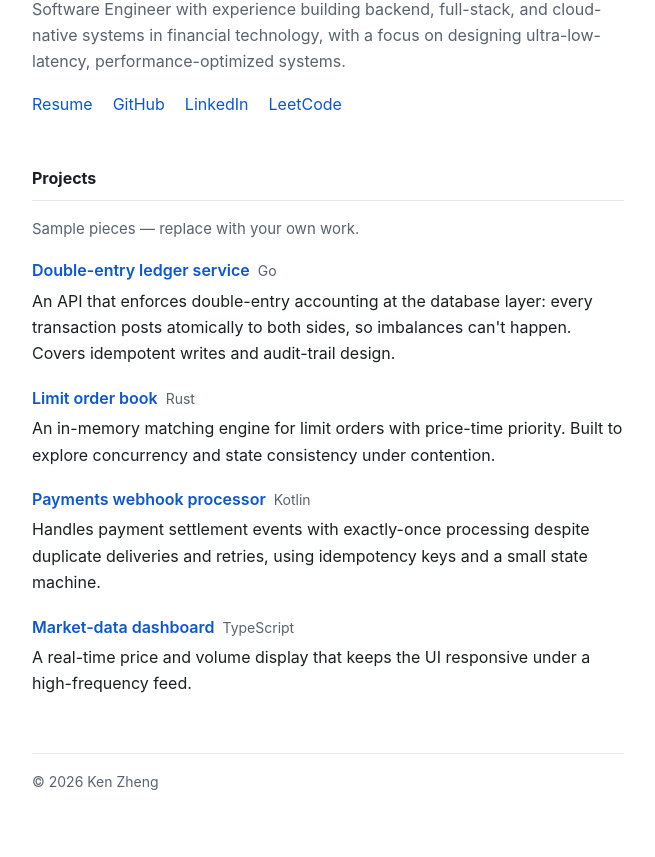
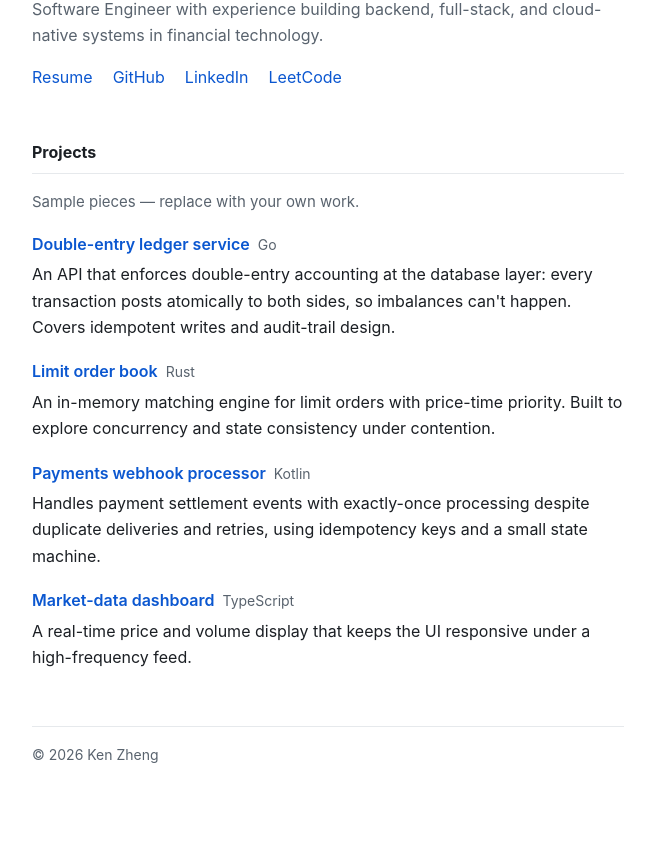
Before and after one commit to IX-999/portfolio, a plain HTML site: page index.html in a window 1280 px wide. Shown: the part 118-975 px from the top of the page, without its empty margins (312-967 px from the left). After the commit the page ends 948 px from the top, so only its background shows below. Drawn offline with Linux system fonts and the light colour scheme.

Commit message:
Revert "Add ultra-low-latency systems focus to role summary"
This reverts commit 118db3a92750caf56785c740492ace0783445f4e.

```diff
--- a/index.html
+++ b/index.html
@@ -74,7 +74,7 @@
 <main>
   <header>
     <h1>Ken Zheng</h1>
-    <p class="role">Software Engineer with experience building backend, full-stack, and cloud-native systems in financial technology, with a focus on designing ultra-low-latency, performance-optimized systems.</p>
+    <p class="role">Software Engineer with experience building backend, full-stack, and cloud-native systems in financial technology.</p>
     <nav class="contact-links">
       <a href="resume.pdf">Resume</a>
       <a href="https://github.com/IX-999">GitHub</a>
```
